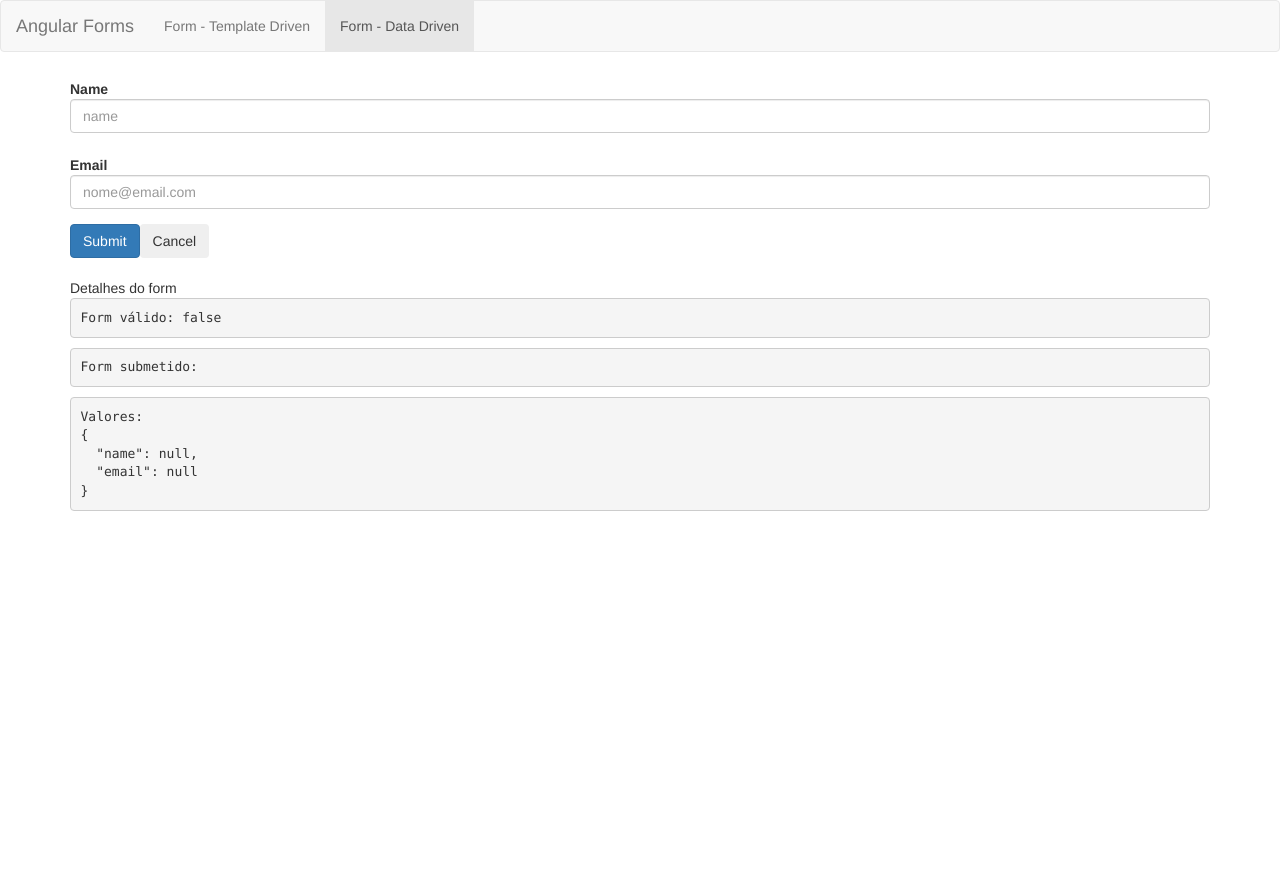
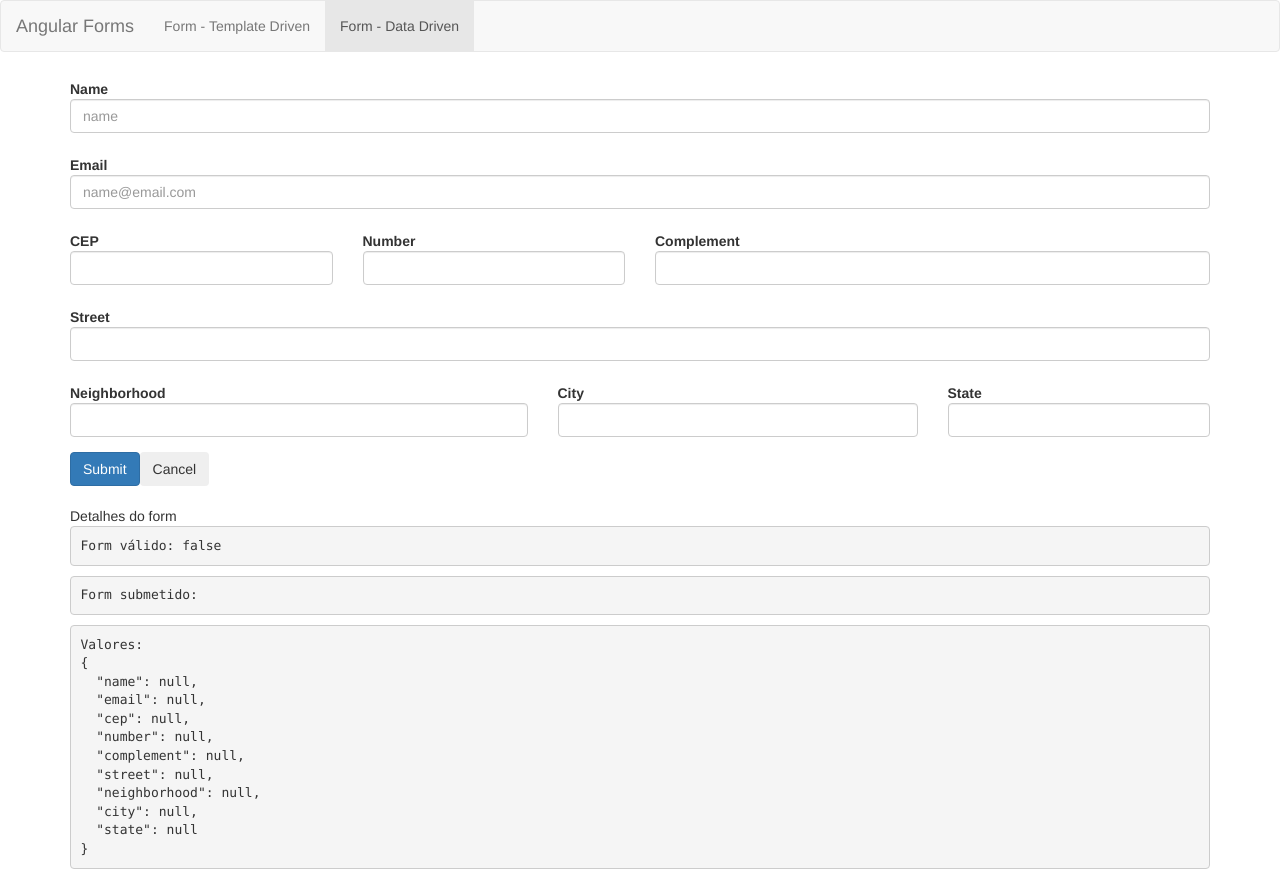
Before and after one commit to pedrobacchini/reactive-forms, an Angular app: page /dataForm in a window 1280 px wide. Before the commit the page ends 800 px from the top, so only its background shows below. Built offline with nearby package versions, Linux system fonts and the light colour scheme.

Commit message:
More reactive field's for address data.

```diff
--- a/src/app/data-form/data-form.component.html
+++ b/src/app/data-form/data-form.component.html
@@ -17,7 +17,7 @@
       <label for="email" class="control-label">Email</label>
     </div>
     <div class="col-sm-12">
-      <input type="email" class="form-control" formControlName="email" id="email" placeholder="nome@email.com">
+      <input type="email" class="form-control" formControlName="email" id="email" placeholder="name@email.com">
       <app-campo-control-erro
         [mostrarErro]="checkValidTouched('email')"
         msgErro="Email is required.">
@@ -29,6 +29,81 @@
     </div>
   </div>
 
+  <div>
+
+    <div class="form-group">
+
+      <div class="col-md-3" [ngClass]="applyCssError('cep')">
+        <label for="cep" class="control-label">CEP</label>
+        <input type="text" class="form-control" id="cep" formControlName="cep">
+        <app-campo-control-erro
+          [mostrarErro]="checkValidTouched('cep')"
+          msgErro="CEP is required.">
+        </app-campo-control-erro>
+      </div>
+
+      <div class="col-md-3" [ngClass]="applyCssError('number')">
+        <label for="number" class="control-label">Number</label>
+        <input type="text" class="form-control" id="number" formControlName="number">
+        <app-campo-control-erro
+          [mostrarErro]="checkValidTouched('number')"
+          msgErro="Number is required.">
+        </app-campo-control-erro>
+      </div>
+
+      <div class="col-md-6">
+        <label for="complement" class="control-label">Complement</label>
+        <input type="text" class="form-control" id="complement" formControlName="complement">
+      </div>
+
+    </div>
+
+    <div class="form-group" [ngClass]="applyCssError('street')">
+
+      <div class="col-sm-12">
+        <label for="street" class="control-label">Street</label>
+      </div>
+
+      <div class="col-sm-12">
+        <input type="text" class="form-control" id="street" formControlName="street">
+        <app-campo-control-erro
+          [mostrarErro]="checkValidTouched('street')"
+          msgErro="Street is required.">
+        </app-campo-control-erro>
+      </div>
+    </div>
+
+    <div class="form-group">
+      <div class="col-md-5" [ngClass]="applyCssError('neighborhood')">
+        <label for="neighborhood" class="control-label">Neighborhood</label>
+        <input type="text" class="form-control" id="neighborhood" formControlName="neighborhood">
+        <app-campo-control-erro
+          [mostrarErro]="checkValidTouched('neighborhood')"
+          msgErro="Neighborhood is required.">
+        </app-campo-control-erro>
+      </div>
+
+      <div class="col-md-4" [ngClass]="applyCssError('city')">
+        <label for="city" class="control-label">City</label>
+        <input type="text" class="form-control" id="city" formControlName="city">
+        <app-campo-control-erro
+          [mostrarErro]="checkValidTouched('city')"
+          msgErro="City is required.">
+        </app-campo-control-erro>
+      </div>
+
+      <div class="col-md-3" [ngClass]="applyCssError('state')">
+        <label for="state" class="control-label">State</label>
+        <input type="text" class="form-control" id="state" formControlName="state">
+        <app-campo-control-erro
+          [mostrarErro]="checkValidTouched('state')"
+          msgErro="State is required.">
+        </app-campo-control-erro>
+      </div>
+    </div>
+
+  </div>
+
   <button type="submit" class="btn btn-primary">Submit</button>
   <button class="btn" (click)="form.reset()">Cancel</button>
   <app-form-debug [form]="form"></app-form-debug>
--- a/src/app/data-form/data-form.component.ts
+++ b/src/app/data-form/data-form.component.ts
@@ -20,7 +20,14 @@ export class DataFormComponent implements OnInit {
   ngOnInit() {
     this.form = this.formBuilder.group({
       name: [null, [Validators.required, Validators.minLength(3), Validators.maxLength(20)]],
-      email: [null, [Validators.required, Validators.email]]
+      email: [null, [Validators.required, Validators.email]],
+      cep: [null, Validators.required],
+      number: [null, Validators.required],
+      complement: [null],
+      street: [null, Validators.required],
+      neighborhood: [null, Validators.required],
+      city: [null, Validators.required],
+      state: [null, Validators.required]
     });
   }
 
```
